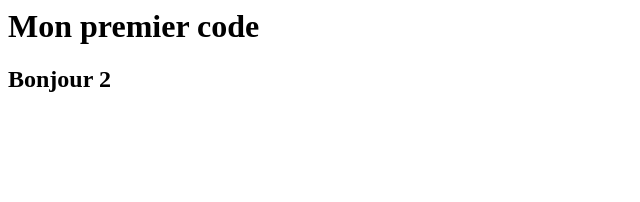
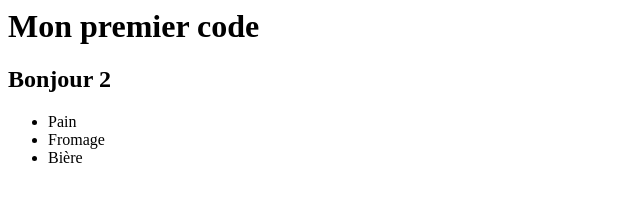
Before and after one commit to sweetfallrain/1er-depot-github, a plain HTML site: page index.html in a window 1280 px wide. Shown: the whole page, without its empty margins (0-640 px from the left). Drawn offline with Linux system fonts and the light colour scheme.

Commit message:
liste de course

```diff
--- a/index.html
+++ b/index.html
@@ -1,3 +1,9 @@
 <h1>Mon premier code</h1>
 
 <h2>Bonjour 2</h2>
+
+<ul>
+    <li>Pain</li>
+    <li>Fromage</li>
+    <li>Bière</li>
+</ul>
```
